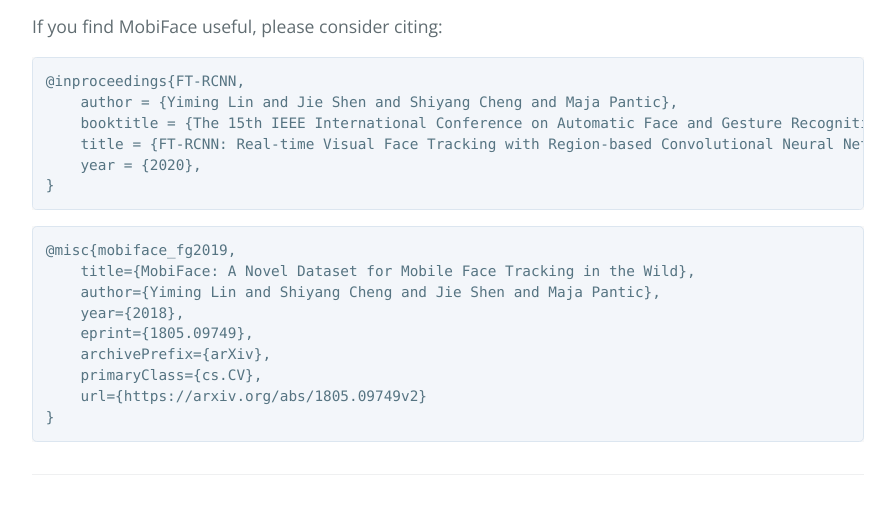
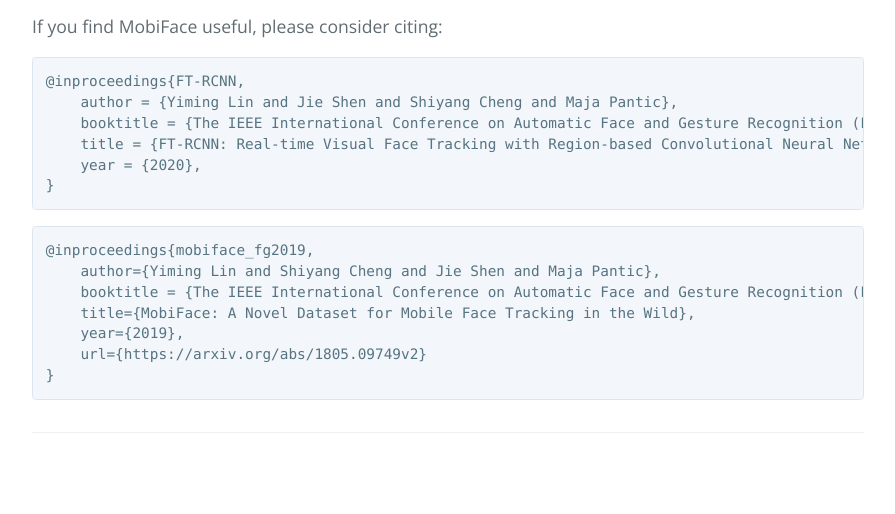
Before and after one commit to ibug-group/mobiface.github.io, a Jekyll site: the page built from index.md, in a window 1280 px wide and 900 px high, scrolled down 1510 px, cut to the strip 361-875 px from the top of the window. Shown: the whole strip, without its empty margins (192-1087 px from the left). Built offline with Jekyll 4.4.1, drawn with Linux system fonts in a browser that asks for light colours.

Commit message:
Update index.md

````diff
--- a/index.md
+++ b/index.md
@@ -14,19 +14,17 @@ If you find MobiFace useful, please consider citing:
 ```
 @inproceedings{FT-RCNN,
     author = {Yiming Lin and Jie Shen and Shiyang Cheng and Maja Pantic},
-    booktitle = {The 15th IEEE International Conference on Automatic Face and Gesture Recognition (FG)},
+    booktitle = {The IEEE International Conference on Automatic Face and Gesture Recognition (FG)},
     title = {FT-RCNN: Real-time Visual Face Tracking with Region-based Convolutional Neural Networks},
     year = {2020},
 }
 ```
 ```
-@misc{mobiface_fg2019,
+@inproceedings{mobiface_fg2019,
+    author={Yiming Lin and Shiyang Cheng and Jie Shen and Maja Pantic},
+    booktitle = {The IEEE International Conference on Automatic Face and Gesture Recognition (FG)},
     title={MobiFace: A Novel Dataset for Mobile Face Tracking in the Wild},
-    author={Yiming Lin and Shiyang Cheng and Jie Shen and Maja Pantic},
-    year={2018},
-    eprint={1805.09749},
-    archivePrefix={arXiv},
-    primaryClass={cs.CV},
+    year={2019},
     url={https://arxiv.org/abs/1805.09749v2}
 }
 ```
````
